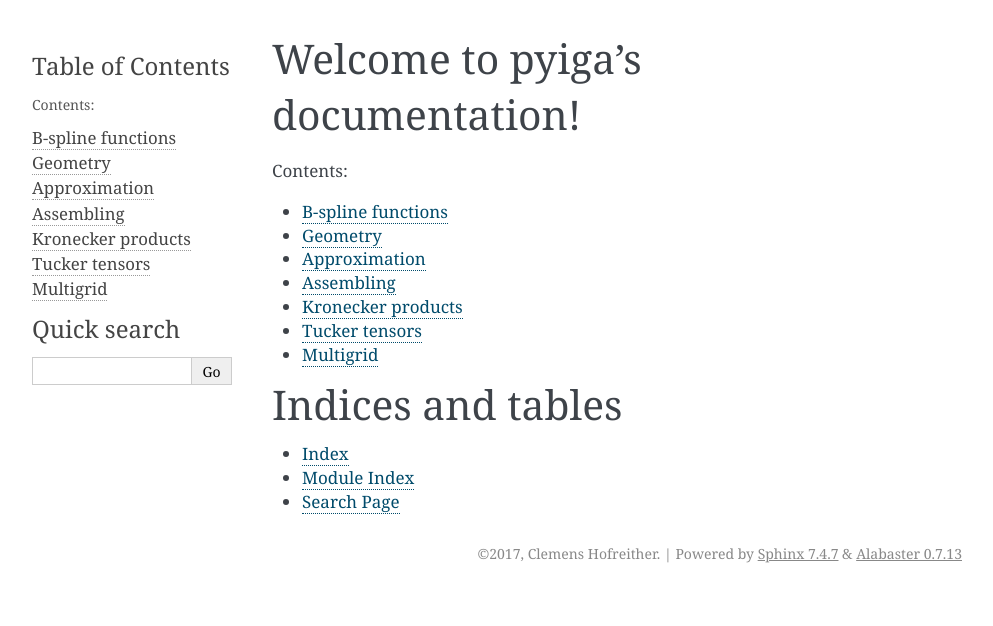
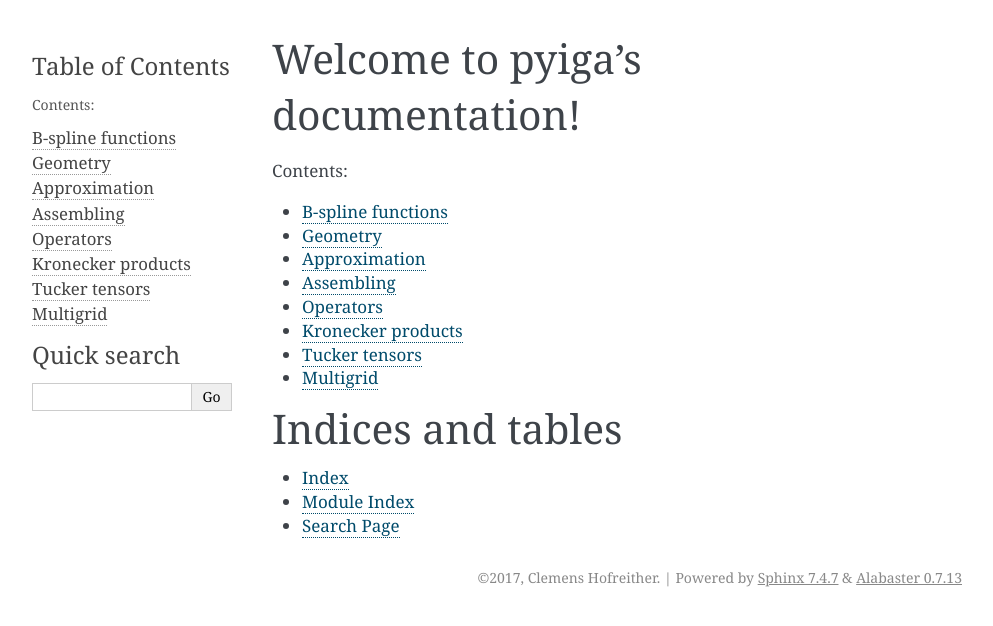
Before and after one commit to c-f-h/pyiga, a Sphinx documentation site: the page built from docs/source/index.rst, in a window 1280 px wide. Shown: the top 626 px of the page, without its empty margins (148-1141 px from the left). Built offline with Sphinx 7.4.7, drawn with Linux system fonts in a browser that asks for light colours.

Commit message:
added docs for operators module

```diff
--- /dev/null
+++ b/docs/source/api/operators.rst
@@ -0,0 +1,5 @@
+Operators
+=========
+
+.. automodule:: pyiga.operators
+    :members:
--- a/docs/source/index.rst
+++ b/docs/source/index.rst
@@ -14,6 +14,7 @@
    api/geometry
    api/approx
    api/assemble
+   api/operators
    api/kronecker
    api/tucker
    api/multigrid
```
Also changed, not shown: 1 other file.
